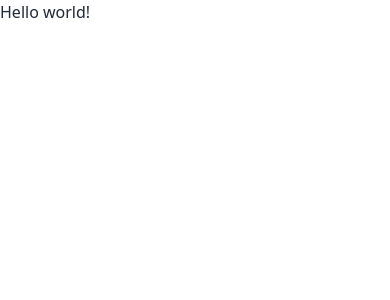
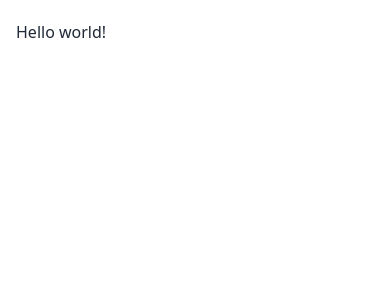
Before and after one commit to Sabbir386/broadcast-brilliance-institude-client, a React (Vite) app: page / in a window 390 px wide. Shown: the top 300 px of the page. Built offline with nearby package versions, Linux system fonts and the light colour scheme.

Commit message:
added max width responsive setup all over project

```diff
--- a/src/main.jsx
+++ b/src/main.jsx
@@ -7,6 +7,9 @@
 
 ReactDOM.createRoot(document.getElementById('root')).render(
   <React.StrictMode>
-    <RouterProvider router={router} />
+
+    <div className=' px-4 py-5 mx-auto sm:max-w-xl md:max-w-full lg:max-w-screen-xl md:px-24 lg:px-8'>
+      <RouterProvider router={router} />
+    </div>
   </React.StrictMode>,
 )
```
